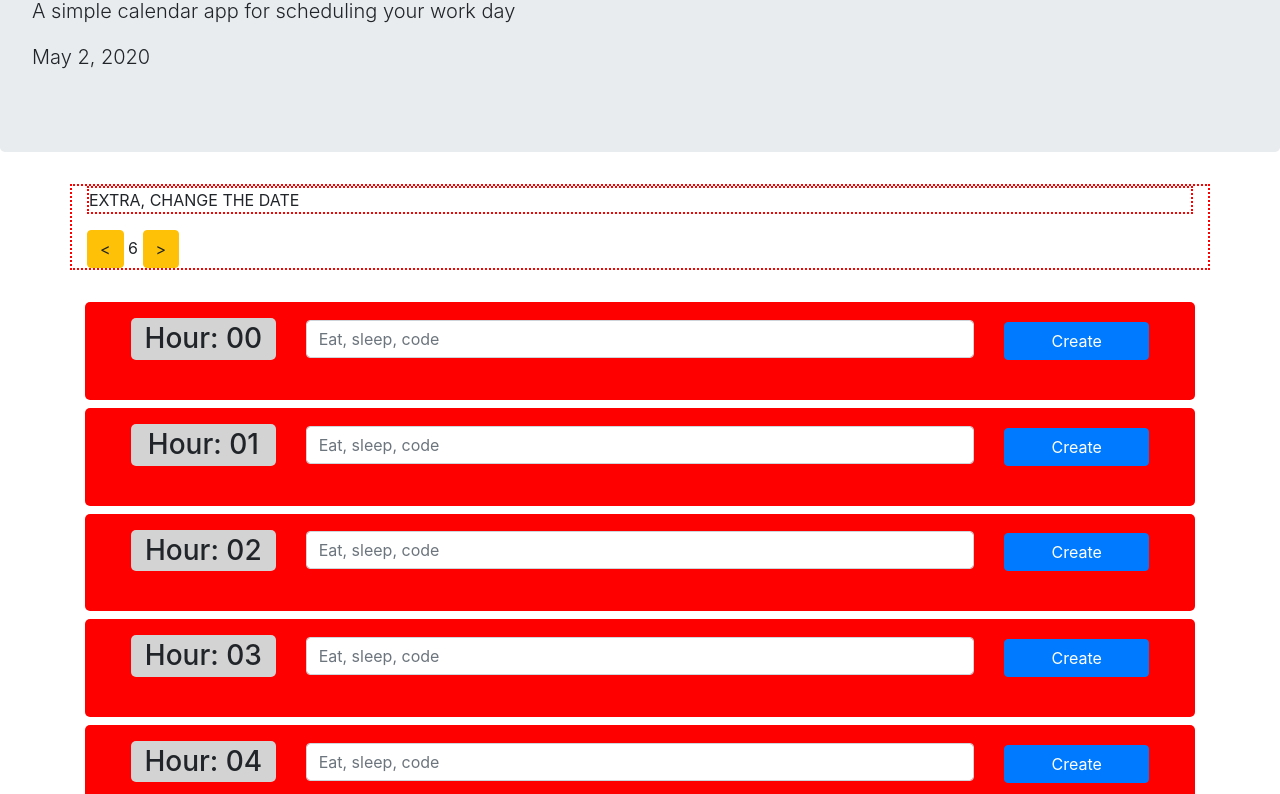
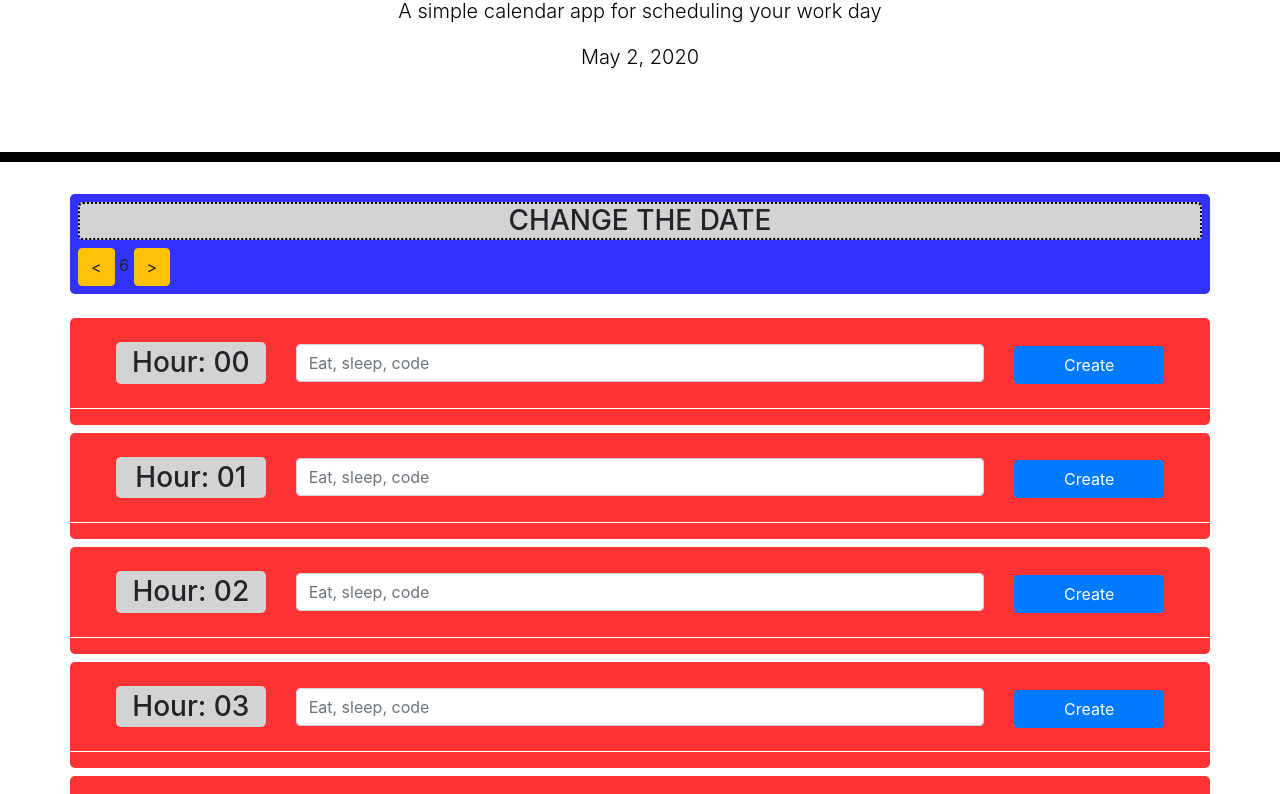
Before and after one commit to Spazcool/day-planner, a plain HTML site: page index.html in a window 1280 px wide. Shown: the part 162-956 px from the top of the page. Drawn offline with nearby package versions, Linux system fonts and the light colour scheme.

Commit message:
basic styling finito

```diff
--- a/index.html
+++ b/index.html
@@ -13,9 +13,8 @@
       href="https://fonts.googleapis.com/css?family=Open+Sans&display=swap"
       rel="stylesheet"
     />
-    <link rel="stylesheet" href="https://stackpath.bootstrapcdn.com/bootstrap/4.3.1/css/bootstrap.min.css" integrity="sha384-ggOyR0iXCbMQv3Xipma34MD+dH/1fQ784/j6cY/iJTQUOhcWr7x9JvoRxT2MZw1T" crossorigin="anonymous">
-    <link rel="stylesheet" href="mine.css" />
-    <!-- <link rel="stylesheet" href="style.css" /> -->
+    <link rel="stylesheet" href="https://stackpath.bootstrapcdn.com/bootstrap/4.3.1/css/bootstrap.min.css" integrity="sha384-ggOyR0iXCbMQv3Xipma34MD+dH/1fQ784/j6cY/iJTQUOhcWr7x9JvoRxT2MZw1T" crossorigin="anonymous" />
+    <link rel="stylesheet" href="style.css" />
     <title>Work Day Scheduler</title>
   </head>
 
@@ -29,8 +28,9 @@
     <div class="container">
       <!-- day picker -->
       <div class="row justify-content-md-center">
-        <div class="col-md-12" style="border: 2px red dotted;">
-          <p style="border: 2px red dotted;">EXTRA, CHANGE THE DATE</p>
+        <div class="col-xs-12 col-md-12 p-2 datePicker" style="background-color: rgba(0,0,255, 0.8);">
+
+          <h3 style="border: 2px black dotted;">CHANGE THE DATE</h3>
           <span><button type="button" class="btn btn-warning" id="dayEarlier">&lt;</button></span>
           <span id='dayPicked'></span>
           <span><button type="button"  class="btn btn-warning" id="dayLater">&gt;</button></span>
@@ -39,7 +39,7 @@
     </br>
 
       <!-- Timeblocks go here -->
-      <div id="timeBlocks"></div>
+      <div class="row mb-3" id="timeBlocks"></div>
 
     </div>
 
--- a/mine.css
+++ /dev/null
@@ -1,18 +0,0 @@
-h3{
-   background-color: #D3D3D3;
-   border-radius: 5px;
-   text-align: center;
-   width: 100%;
-}
-
-label{
-    width: 100%;
-}
-.create,
-.delete{
-    width: 100%;
-}
-
-.timeBlock{
-    border-radius: 5px;
-}
--- a/script.js
+++ b/script.js
@@ -3,17 +3,17 @@ $(function(){
         //CURRENT DATE HEADER
         $("#currentDay").text(moment().format('LL'));
         let currentHour = moment().hour();
-        let colorCode = 'red';
+        let colorCode = 'rgba(255, 0, 0, 0.8);';
         // DYNAMICALLY CREATE TIMEBLOCKS
         for(let i = 0; i < 24; i++){
             if(i === currentHour){
-                colorCode = 'yellow';
+                colorCode = 'rgba(255,255,0, 0.8);';
             }
             if(i > currentHour){
-                colorCode = 'green';
+                colorCode = 'rgba(0,128,0, 0.8);';
             }
             $("#timeBlocks").append(
-                `<div class='col-md-12 pb-2 timeBlock' style='background-color:${colorCode};'>
+                `<div class='col-md-12 pb-2 mb-2 timeBlock' style='background-color:${colorCode};'>
                     <form class='form-inline m-2 p-2'>
 
                         <div class='col-xs-12 col-md-2'>
@@ -31,7 +31,7 @@ $(function(){
                         </div>
                     </form>
 
-                    <div class='row p-1' data-hour='${i}'></div>
+                    <div class='row p-1 todos' data-hour='${i}'></div>
                 </div>`
             );
         }
@@ -80,10 +80,10 @@ $(function(){
         $(`button[data-value=${val}]`).on("click", removeActivity);
     }
 // todo bug when refreshing page if there's more than 3 items, the extras get chopped
-
+// todo bug, prohibit entering nothingin input field
     function refreshItems(){
         let saved = JSON.parse(localStorage.getItem("savedActivities"));
-        $(".row").html('')
+        $(".todos").html('')
         saved.forEach(hour => {
             hour.activity.forEach(activity => {
                 displayItem(hour.time, activity)
--- a/style.css
+++ b/style.css
@@ -1,71 +1,28 @@
-body {
-  font-family: 'Open Sans', sans-serif;
-  font-size: 16px;
-  line-height: 1;
+h3{
+   background-color: #D3D3D3;
+   border-radius: 5px;
+   text-align: center;
+   width: 100%;
 }
 
-textarea{
-  background: transparent;
-  border: none;
-  resize: none;
-  color: #000000;
-  border-left: 1px solid black;
-  padding: 10px;
+label,
+.create,
+.delete{
+    width: 100%;
 }
 
 .jumbotron {
-  text-align: center;
-  background-color: transparent;
-  color: black;
-  border-radius: 0;
-  border-bottom: 10px solid black;
+    text-align: center;
+    background-color: transparent;
+    color: black;
+    border-radius: 0;
+    border-bottom: 10px solid black;
 }
 
-.description{
-  white-space: pre-wrap;
+.todos{
+    border-top: 1px solid white;
 }
-
-.time-block{
-  text-align: center;
-  border-radius: 15px;
+.datePicker,
+.timeBlock{
+    border-radius: 5px;
 }
-
-.row {
-  white-space: pre-wrap;
-  height: 80px;
-  border-top: 1px solid white;;
-}
-
-.hour {
-  background-color: #ffffff;
-  color: #000000;
-  border-top: 1px dashed #000000;
-}
-
-.past {
-  background-color: #d3d3d3;
-  color: white;
-}
-
-.present {
-  background-color: #ff6961;
-  color: white;
-}
-
-.future {
-  background-color: #77dd77;
-  color: white;
-}
-
-.saveBtn {
-  border-left: 1px solid black;
-  border-top-right-radius: 15px;
-  border-bottom-right-radius: 15px;
-  background-color: #06AED5;
-  color: white;
-}
-
-.saveBtn i:hover {
-  font-size: 20px;
-  transition: all .3s ease-in-out;
-}
```
